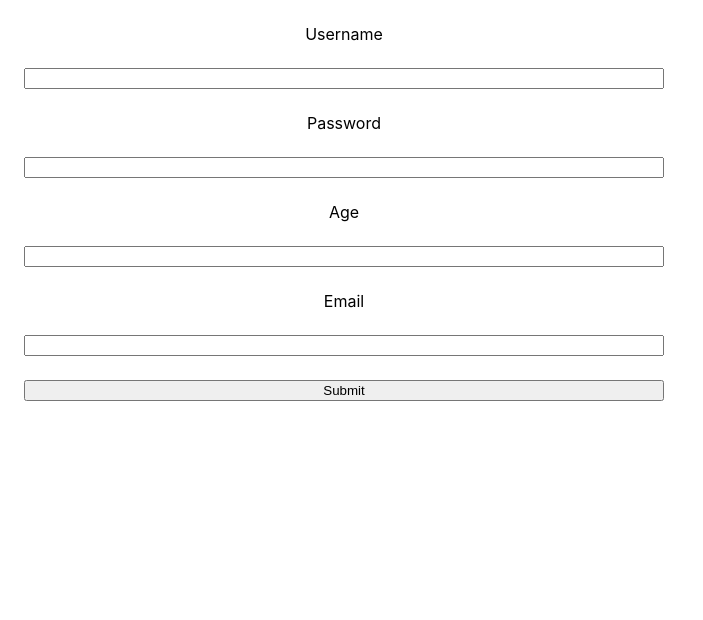
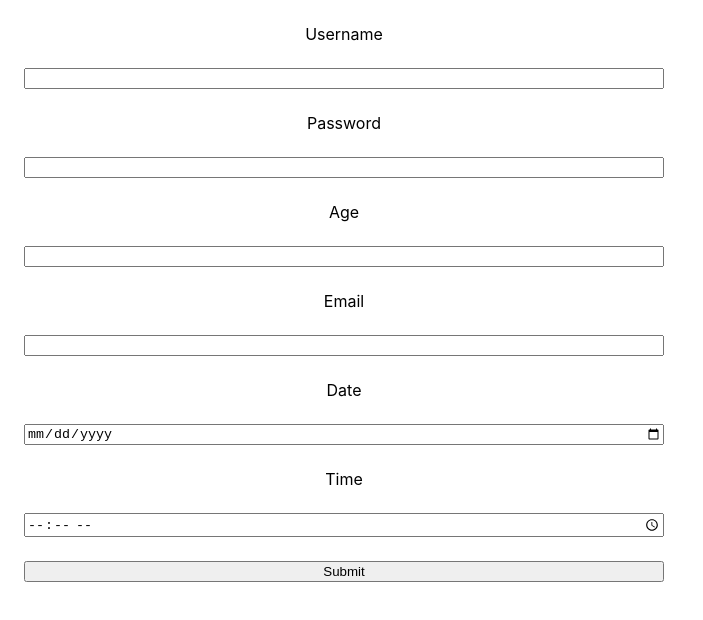
Before and after one commit to TanvirHasanAnik/react-form, a React (Create React App) app: page / in a window 1280 px wide. Shown: the top 620 px of the page, without its empty margins (0-703 px from the left). Built offline with nearby package versions, Linux system fonts and the light colour scheme.

Commit message:
added date and time input

```diff
--- a/src/App.tsx
+++ b/src/App.tsx
@@ -8,8 +8,10 @@ import {zodResolver} from '@hookform/resolvers/zod';
 const formSchema = z.object({
   username: z.string().nonempty("Username is required").min(3,"Username must be atleast 3 characters long").max(15, "username can't be more than 15 characters"),
   password: z.string().nonempty("Password is required").min(6,"password must contain atleast 6 characters").max(25,"password must not exceed 25 characters"),
-  age: z.number().gt(18,"Must be an adult").lt(150,"Give a valid age"),
-  email: z.string().nonempty("Email is required").email("invalid email")
+  age: z.number().gt(18,"Must be an adult").lt(150,"Give a valid age").refine((value) => !isNaN(value), "Age is required"),
+  email: z.string().nonempty("Email is required").email("invalid email"),
+  date: z.string().nonempty("Please provide a date"),
+  time: z.string().nonempty("Please provide a time"),
 })
 
 type formValues = z.infer<typeof formSchema>;
@@ -60,6 +62,14 @@ function App() {
           <input type="email" id="email" {...register("email")}/>
           {errors.email && <p style={{ color: 'red' }}>{errors.email.message}</p>}
 
+          <label htmlFor="date">Date</label>
+          <input type="date" id="date" {...register("date")}/>
+          {errors.date && <p style={{ color: 'red' }}>{errors.date.message}</p>}
+
+          <label htmlFor="time">Time</label>
+          <input type="time" id="time" {...register("time")}/>
+          {errors.time && <p style={{ color: 'red' }}>{errors.time.message}</p>}
+
           <button type='submit'>Submit</button>
         </form>
         <DevTool control={control}/>
```
